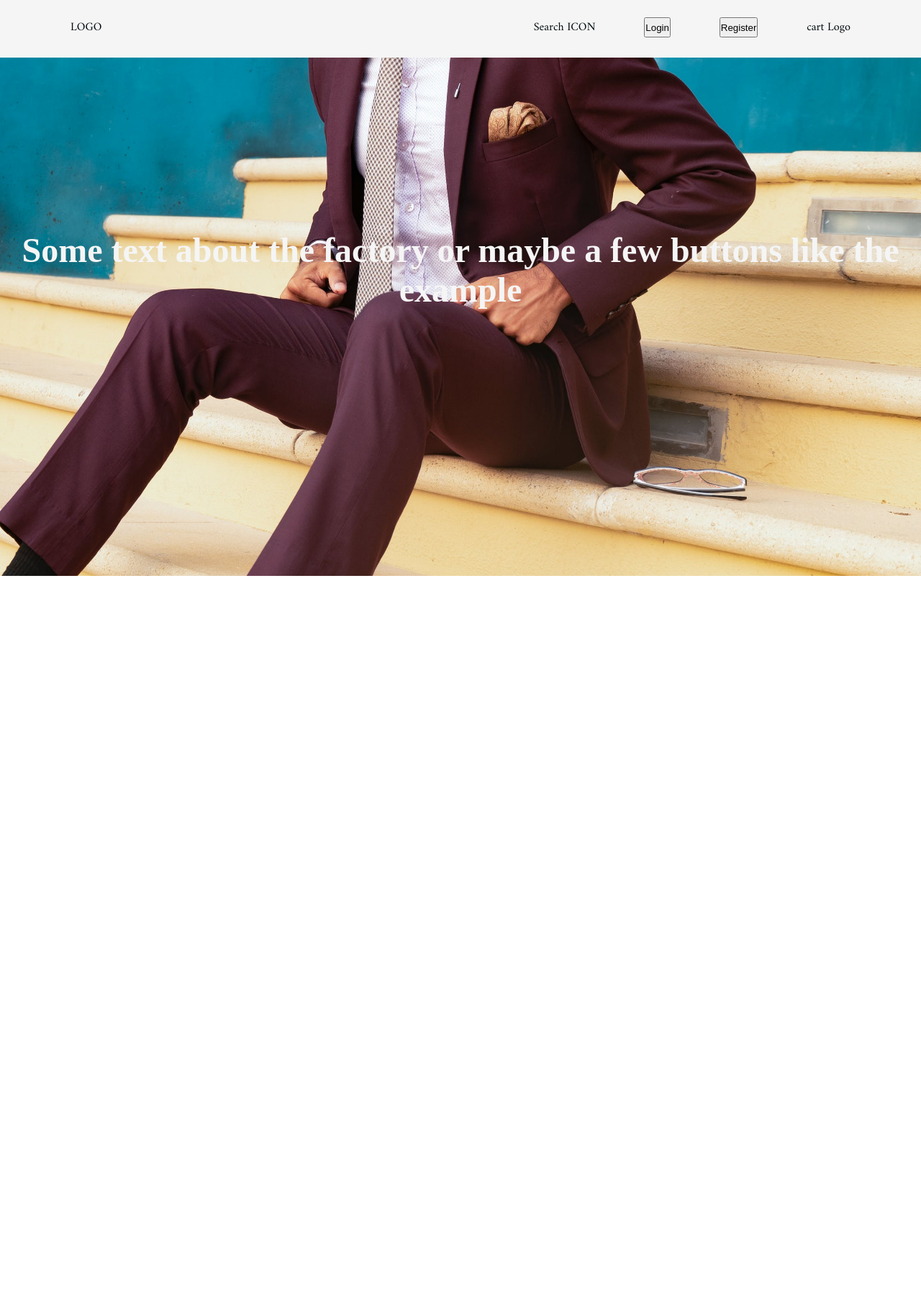
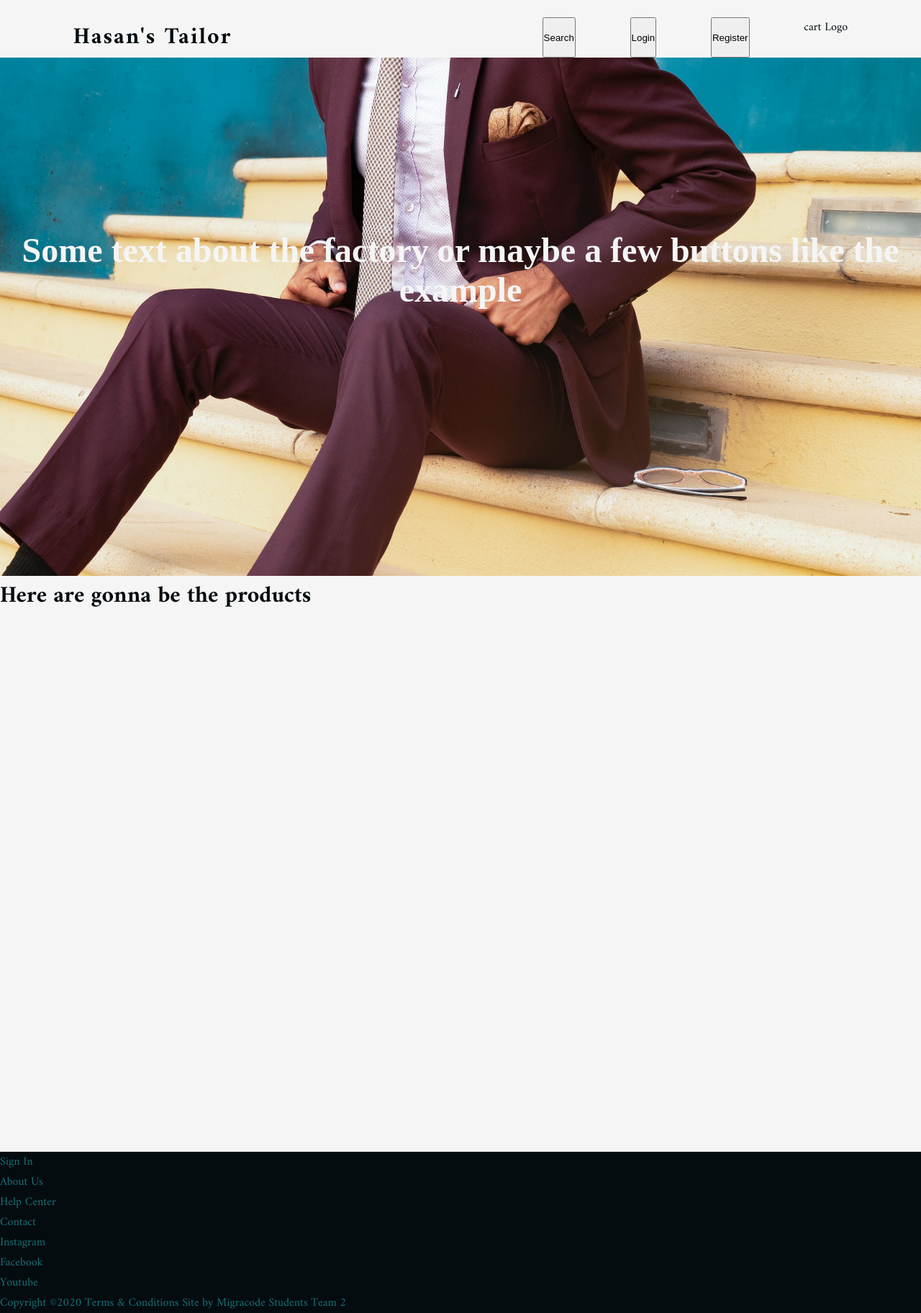
Before and after one commit to changodiez/e-commers, a React (Create React App) app in the folder client/: page / in a window 1280 px wide. Shown: the whole page at 72% size. Before the commit the page ends 800 px from the top, so only its background shows below. Built offline with nearby package versions, Linux system fonts and the light colour scheme; a web font is replaced by a local one.

Commit message:
Search bar and Login, register

```diff
--- a/client/src/App.css
+++ b/client/src/App.css
@@ -20,6 +20,9 @@
   width: 90%;
 }
 
+
+/* Navbar  */
+
 .nav-bar {
   height: 10vh;
   width: 100%;
@@ -37,6 +40,9 @@
 }
 
 .nav-bar .logo {
+  font-size: 2rem;
+  font-weight: 700;
+  letter-spacing: 2px;
   display: block;
   width: 50%;
 }
@@ -78,16 +84,51 @@ text-align: center;
   margin: auto;
   top: 10%;
   left: 20%;
-  transform: translate (-20%, -10%);
   transition: all 0.3s ease-out;
   border: 2px solid white;
   border-radius: 5px;
   background-color: rgba(0, 0, 0, 0.8);
   pointer-events: all;
+  color: whitesmoke;
+}
+
+.modal form {
+  margin: 2rem auto 2rem auto ;
+  width: 80%;
   display: flex;
   flex-direction: column;
 }
 
 #LoginbuttonClose {
+  font-weight: bolder;
+  padding: 1rem;
+  float: right;
   z-index: 500;
+  cursor: pointer;
 }
+
+/*  ------------ Search button ---------------  */
+
+.search-bar {
+  width: 100%;
+  background-color: var(--background);
+  padding-bottom: 0.5rem;
+  transition: cubic-bezier(0.175, 0.885, 0.32, 1.275);
+
+}
+
+.search-bar .container {
+  width: 30%;
+  margin: auto;
+}
+
+/*  ------------ Products Container ---------------  */
+.products-container {
+  height: 100vh;
+}
+
+/*  ------------ Footer ---------------  */
+.footer {
+  background-color: var(--color1);
+  color: var(--color3);
+}
--- a/client/src/App.js
+++ b/client/src/App.js
@@ -2,12 +2,16 @@ import React from "react";
 import "./App.css";
 import NavigationBar from "./components/NavigationBar";
 import Banner from "./components/Banner"
+import ProductsContainer from './components/ProductsContainer'
+import Footer from "./components/Footer";
 
 function App() {
   return (
     <div className="App">
     <NavigationBar />
     <Banner />
+    <ProductsContainer />
+    <Footer />
     </div>
   )
 
--- /dev/null
+++ b/client/src/components/Footer.jsx
@@ -0,0 +1,27 @@
+import React from "react";
+
+const Footer = () => {
+  return (
+    <div className="footer">
+      <div className="footer-list">
+        <ul>
+          <li>Sign In</li>
+          <li>About Us</li>
+          <li>Help Center</li>
+          <li>Contact</li>
+        </ul>
+      </div>
+      <ul>
+        <li>Instagram</li>
+        <li>Facebook</li>
+        <li>Youtube</li>
+      </ul>
+
+        <p>Copyright ©2020
+Terms & Conditions
+Site by Migracode Students Team 2</p>
+    </div>
+  );
+};
+
+export default Footer;
--- a/client/src/components/Login.jsx
+++ b/client/src/components/Login.jsx
@@ -13,12 +13,15 @@ const Login = (props) => {
   return (
     <div>
       <div className="modal">
-        <button id="LoginbuttonClose" onClick={CloseLogin}>
-          CLOSE
-        </button>
+
 
           <div className="Login-modal">
-            <form>
+          <a id="LoginbuttonClose" onClick={CloseLogin}>
+          X
+        </a>
+                       <form>
+                       <h2>Login in to your account</h2>
+            <p>Don't have an account? Register</p>
               <input
                 type="text"
                 placeholder="Enter Username"
@@ -34,6 +37,7 @@ const Login = (props) => {
               ></input>
 
               <button type="submit">Login</button>
+              <a>Can't remember your password?</a>
             </form>
           </div>
 
--- a/client/src/components/NavigationBar.jsx
+++ b/client/src/components/NavigationBar.jsx
@@ -1,4 +1,4 @@
-import React from "react";
+import React  from "react";
 import SearchBar from "./SearchBar";
 import Login from "./Login";
 import Register from "./Register";
@@ -16,7 +16,6 @@ const CloseLogin = (Close) => {
 }
 
 // Register Button
-  // Login Button
   const [ isRegisterOpen, setRegisterOpen ] = React.useState(false)
   const RegisterOpen = () => {
     setRegisterOpen(!isRegisterOpen)
@@ -25,23 +24,33 @@ const CloseLogin = (Close) => {
     setRegisterOpen(Close)
   }
 
+// Search Button
+const [ isSearchOpen, setSearchOpen ] = React.useState(false)
+const SearchOpen = () => {
+  setSearchOpen(!isSearchOpen)
+}
+
 
 
   return (
     <div>
     <div className="nav-bar">
       <div className="nav-container">
-        <div className="logo">LOGO</div>
-        <SearchBar />
+        <div className="logo">Hasan's Tailor</div>
+        <button onClick={SearchOpen}>Search</button>
         <button onClick={LoginOpen}>Login</button>
         <button onClick={RegisterOpen}>Register</button>
 
 
         <Cart />
+
       </div>
+      { isSearchOpen ? <SearchBar /> : null }
     </div>
+
       { isLoginOpen ? <Login LoginOpen={isLoginOpen} CloseLogin={CloseLogin}/> : null }
       { isRegisterOpen ? <Register RegisterOpen={isRegisterOpen} CloseRegister={CloseRegister} /> : null }
+
       </div>
 
   );
--- a/client/src/components/ProductCard.jsx
+++ b/client/src/components/ProductCard.jsx
@@ -0,0 +1,11 @@
+import React from 'react';
+
+const ProductCard = () => {
+    return (
+        <div>
+
+        </div>
+     );
+}
+
+export default ProductCard;
--- a/client/src/components/ProductsContainer.jsx
+++ b/client/src/components/ProductsContainer.jsx
@@ -5,6 +5,7 @@ import ProductCard from './ProductCard'
 const ProductsContainer = () => {
     return (
         <div className="products-container">
+            <h1> Here are gonna be the products</h1>
             <ProductCard />
         </div>
      );
--- a/client/src/components/Register.jsx
+++ b/client/src/components/Register.jsx
@@ -15,12 +15,13 @@ const Register = (props) => {
         <div>
              <div>
       <div className="modal">
-        <button id="LoginbuttonClose" onClick={CloseRegister}>
-          CLOSE
-        </button>
 
           <div className="Login-modal">
+          <a id="LoginbuttonClose" onClick={CloseRegister}>
+          X
+        </a>
             <form>
+            <h2>Register</h2>
               <input
                 type="text"
                 placeholder="Enter Username"
--- a/client/src/components/SearchBar.jsx
+++ b/client/src/components/SearchBar.jsx
@@ -1,11 +1,15 @@
-import React from 'react';
+import React from "react";
 
 const SearchBar = () => {
-    return (
-        <div>
-            Search ICON
-        </div>
-     );
-}
+  return (
+    <div className="search-bar">
+      <div className="container">
+        <p>What are you looking for?</p> <button>Close</button>
+        <input type="text" placeholder="Search.."></input>
+        <button>Search</button>
+      </div>
+    </div>
+  );
+};
 
 export default SearchBar;
```
